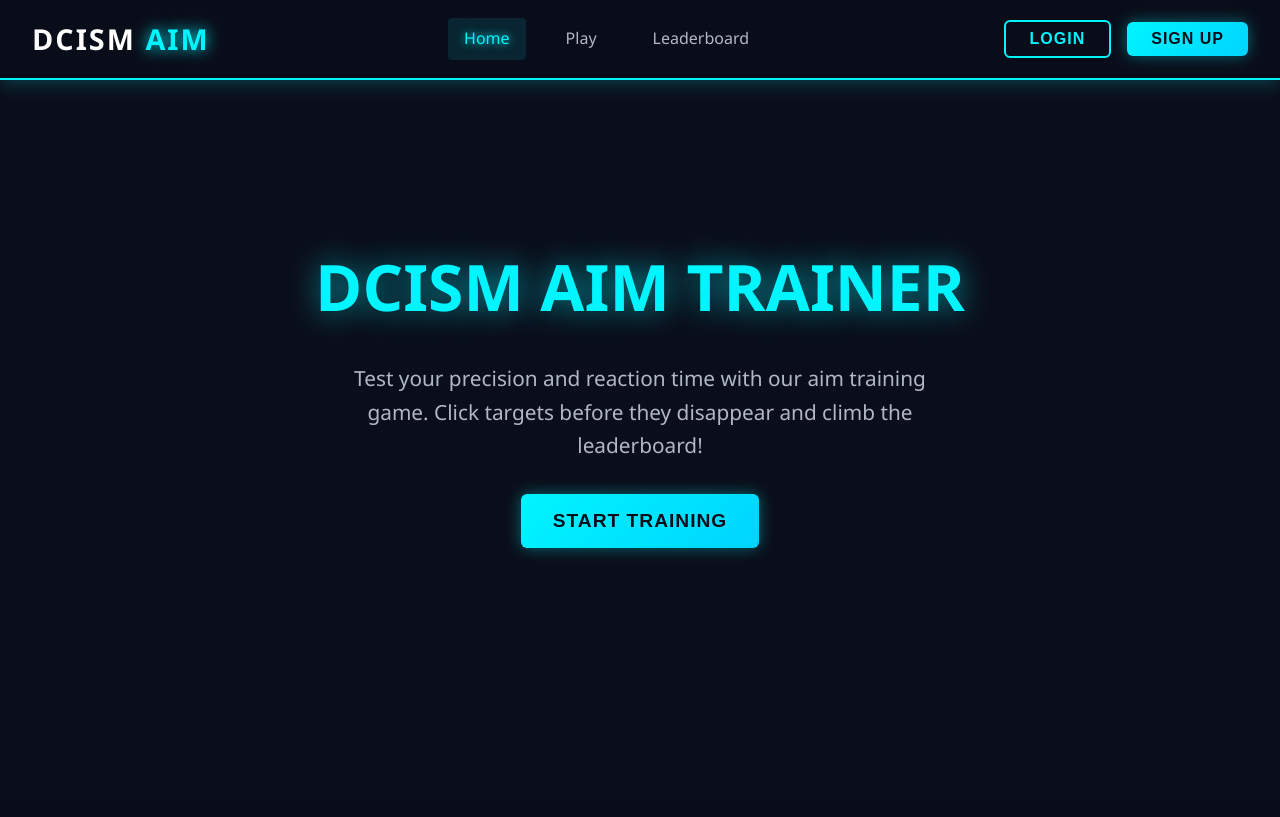
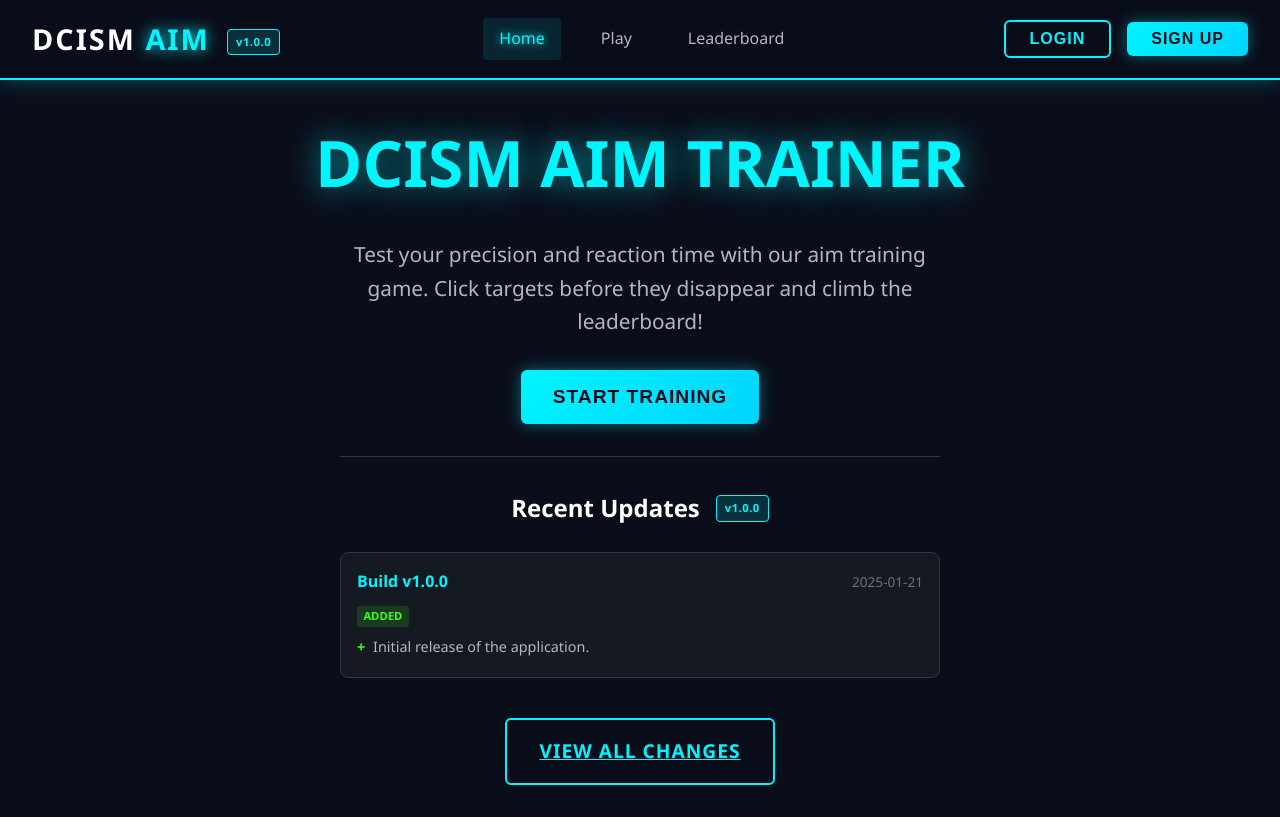
Before and after one commit to GrayHamZ/dcism_aim, a PHP site: page / in a window 1280 px wide. Before the commit the page ends 556 px from the top, so only its background shows below. Run offline with PHP 8.4, Linux system fonts and the light colour scheme.

Commit message:
feat: added changelogs

```diff
--- a/assets/css/style.css
+++ b/assets/css/style.css
@@ -651,6 +651,168 @@
     margin-bottom: var(--spacing-xl);
 }
 
+/* Version Badge */
+.version-badge {
+    display: inline-block;
+    font-size: 0.7rem;
+    padding: 0.2rem 0.5rem;
+    background: rgba(0, 245, 255, 0.15);
+    color: var(--neon-cyan);
+    border: 1px solid var(--neon-cyan);
+    border-radius: 4px;
+    font-weight: 600;
+    letter-spacing: 0.5px;
+    vertical-align: middle;
+    margin-left: var(--spacing-sm);
+}
+
+/* Changelog Section */
+.changelog-section {
+    width: 100%;
+    max-width: 600px;
+    margin-top: var(--spacing-xl);
+    padding-top: var(--spacing-xl);
+    border-top: 1px solid var(--border-color);
+}
+
+.changelog-title {
+    font-size: 1.5rem;
+    color: var(--text-primary);
+    margin-bottom: var(--spacing-lg);
+    display: flex;
+    align-items: center;
+    justify-content: center;
+    gap: var(--spacing-sm);
+}
+
+.changelog-list {
+    text-align: left;
+    margin-bottom: var(--spacing-lg);
+}
+
+.changelog-entry {
+    background: var(--bg-secondary);
+    border: 1px solid var(--border-color);
+    border-radius: 8px;
+    padding: var(--spacing-md);
+    margin-bottom: var(--spacing-md);
+    transition: border-color var(--transition-normal);
+}
+
+.changelog-entry:hover {
+    border-color: var(--neon-cyan);
+}
+
+.changelog-header {
+    display: flex;
+    justify-content: space-between;
+    align-items: center;
+    margin-bottom: var(--spacing-sm);
+}
+
+.changelog-build {
+    font-weight: 700;
+    color: var(--neon-cyan);
+    font-size: 1rem;
+}
+
+.changelog-date {
+    color: var(--text-muted);
+    font-size: 0.85rem;
+}
+
+.changelog-category {
+    margin-top: var(--spacing-sm);
+}
+
+.changelog-category ul {
+    list-style: none;
+    margin: 0;
+    padding: 0;
+}
+
+.changelog-category li {
+    padding: 0.2rem 0;
+    padding-left: 1rem;
+    position: relative;
+    color: var(--text-secondary);
+    font-size: 0.9rem;
+}
+
+.changelog-category li::before {
+    position: absolute;
+    left: 0;
+    font-weight: bold;
+}
+
+.changelog-added li::before {
+    content: "+";
+    color: var(--neon-green);
+}
+
+.changelog-changed li::before {
+    content: "~";
+    color: var(--neon-cyan);
+}
+
+.changelog-fixed li::before {
+    content: "✓";
+    color: var(--neon-magenta);
+}
+
+.category-label {
+    display: inline-block;
+    font-size: 0.7rem;
+    padding: 0.1rem 0.4rem;
+    border-radius: 3px;
+    font-weight: 600;
+    text-transform: uppercase;
+    margin-bottom: 0.3rem;
+}
+
+.changelog-added .category-label {
+    background: rgba(57, 255, 20, 0.15);
+    color: var(--neon-green);
+}
+
+.changelog-changed .category-label {
+    background: rgba(0, 245, 255, 0.15);
+    color: var(--neon-cyan);
+}
+
+.changelog-fixed .category-label {
+    background: rgba(255, 0, 255, 0.15);
+    color: var(--neon-magenta);
+}
+
+.changelog-view-all {
+    display: inline-block;
+    margin-top: var(--spacing-md);
+}
+
+/* Changelog Full Page */
+.changelog-page {
+    max-width: 700px;
+    margin: 0 auto;
+    text-align: center;
+}
+
+.changelog-page h1 {
+    font-size: 2.5rem;
+    color: var(--neon-cyan);
+    text-shadow: 0 0 20px var(--neon-cyan);
+    margin-bottom: var(--spacing-sm);
+}
+
+.changelog-subtitle {
+    color: var(--text-secondary);
+    margin-bottom: var(--spacing-xl);
+}
+
+.changelog-page .changelog-list {
+    margin-bottom: var(--spacing-xl);
+}
+
 /* Mobile Warning */
 .mobile-warning {
     position: fixed;
--- /dev/null
+++ b/assets/data/changelog.json
@@ -0,0 +1,16 @@
+{
+  "version": "v1.0.0",
+  "entries": [
+    {
+      "build": "v1.0.0",
+      "date": "2025-01-21",
+      "changes": {
+        "added": [
+          "Initial release of the application."
+        ],
+        "changed": [],
+        "fixed": []
+      }
+    }
+  ]
+}
--- /dev/null
+++ b/assets/js/changelog.js
@@ -0,0 +1,117 @@
+// Changelog module - manages version and changelog data
+
+const Changelog = {
+    data: null,
+
+    async load() {
+        if (this.data) return this.data;
+
+        try {
+            const response = await fetch('assets/data/changelog.json');
+            this.data = await response.json();
+            return this.data;
+        } catch (error) {
+            console.error('Failed to load changelog:', error);
+            return { version: 'Unknown', entries: [] };
+        }
+    },
+
+    async getVersion() {
+        const data = await this.load();
+        return data.version;
+    },
+
+    async getEntries(limit = null) {
+        const data = await this.load();
+        if (limit) {
+            return data.entries.slice(0, limit);
+        }
+        return data.entries;
+    },
+
+    renderEntry(entry) {
+        const categories = [];
+
+        if (entry.changes.added && entry.changes.added.length) {
+            categories.push(`
+                <div class="changelog-category changelog-added">
+                    <span class="category-label">Added</span>
+                    <ul>${entry.changes.added.map(item => `<li>${item}</li>`).join('')}</ul>
+                </div>
+            `);
+        }
+
+        if (entry.changes.changed && entry.changes.changed.length) {
+            categories.push(`
+                <div class="changelog-category changelog-changed">
+                    <span class="category-label">Changed</span>
+                    <ul>${entry.changes.changed.map(item => `<li>${item}</li>`).join('')}</ul>
+                </div>
+            `);
+        }
+
+        if (entry.changes.fixed && entry.changes.fixed.length) {
+            categories.push(`
+                <div class="changelog-category changelog-fixed">
+                    <span class="category-label">Fixed</span>
+                    <ul>${entry.changes.fixed.map(item => `<li>${item}</li>`).join('')}</ul>
+                </div>
+            `);
+        }
+
+        return `
+            <div class="changelog-entry">
+                <div class="changelog-header">
+                    <span class="changelog-build">Build ${entry.build}</span>
+                    <span class="changelog-date">${entry.date}</span>
+                </div>
+                ${categories.join('')}
+            </div>
+        `;
+    },
+
+    async renderSection(limit = 5) {
+        const [version, entries] = await Promise.all([
+            this.getVersion(),
+            this.getEntries(limit)
+        ]);
+
+        return `
+            <div class="changelog-section">
+                <h2 class="changelog-title">Recent Updates <span class="version-badge">${version}</span></h2>
+                <div class="changelog-list">
+                    ${entries.map(entry => this.renderEntry(entry)).join('')}
+                </div>
+                <a href="#/changelog" class="btn btn-outline changelog-view-all">View All Changes</a>
+            </div>
+        `;
+    },
+
+    async renderFullPage() {
+        const [version, entries] = await Promise.all([
+            this.getVersion(),
+            this.getEntries()
+        ]);
+
+        return `
+            <div class="changelog-page">
+                <h1>Changelog <span class="version-badge">${version}</span></h1>
+                <p class="changelog-subtitle">Complete history of updates and changes</p>
+                <div class="changelog-list">
+                    ${entries.map(entry => this.renderEntry(entry)).join('')}
+                </div>
+                <a href="#/" class="btn btn-outline" style="margin-top: 2rem;">Back to Home</a>
+            </div>
+        `;
+    },
+
+    async updateHeaderVersion() {
+        const version = await this.getVersion();
+        const versionBadge = document.getElementById('header-version');
+        if (versionBadge) {
+            versionBadge.textContent = version;
+        }
+    }
+};
+
+export default Changelog;
--- a/assets/js/router.js
+++ b/assets/js/router.js
@@ -5,6 +5,7 @@
 
 import auth from './auth.js';
 import API from './api.js';
+import Changelog from './changelog.js';
 
 class Router {
     constructor() {
@@ -19,6 +20,7 @@
         this.register('/play', () => this.renderPlay());
         this.register('/leaderboard', () => this.renderLeaderboard());
         this.register('/stats', () => this.renderStats());
+        this.register('/changelog', () => this.renderChangelog());
 
         // Listen for hash changes
         window.addEventListener('hashchange', () => this.handleRoute());
@@ -78,8 +80,10 @@
         });
     }
 
-    renderHome() {
+    async renderHome() {
         const app = document.getElementById('app');
+        const changelogSection = await Changelog.renderSection(5);
+
         app.innerHTML = `
             <div class="home-view">
                 <h1>DCISM AIM TRAINER</h1>
@@ -87,8 +91,12 @@
                 <button class="btn btn-primary" onclick="window.location.hash='#/play'" style="font-size: 1.2rem; padding: 1rem 2rem;">
                     Start Training
                 </button>
+                ${changelogSection}
             </div>
         `;
+
+        // Update header version badge
+        Changelog.updateHeaderVersion();
     }
 
     renderPlay() {
@@ -345,6 +353,12 @@
             </div>
         `;
     }
+
+    async renderChangelog() {
+        const app = document.getElementById('app');
+        const changelogPage = await Changelog.renderFullPage();
+        app.innerHTML = changelogPage;
+    }
 }
 
 // Create singleton instance
--- a/index.html
+++ b/index.html
@@ -13,6 +13,7 @@
         <div class="navbar-container">
             <div class="navbar-brand">
                 <span class="brand-text">DCISM <span class="brand-highlight">AIM</span></span>
+                <span class="version-badge" id="header-version">Build 6</span>
             </div>
             <div class="navbar-menu">
                 <a href="#/" class="nav-link" data-route="/">Home</a>
```
Also changed, not shown: scores.json (deleted, +0 -68 lines).
